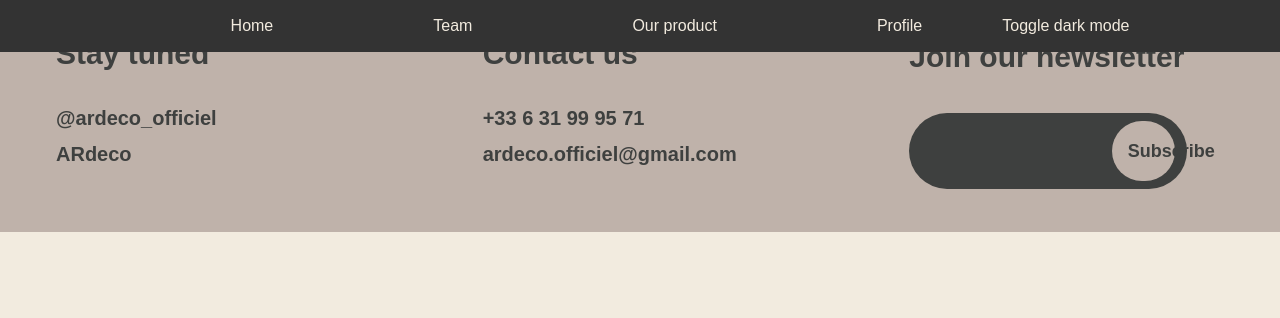
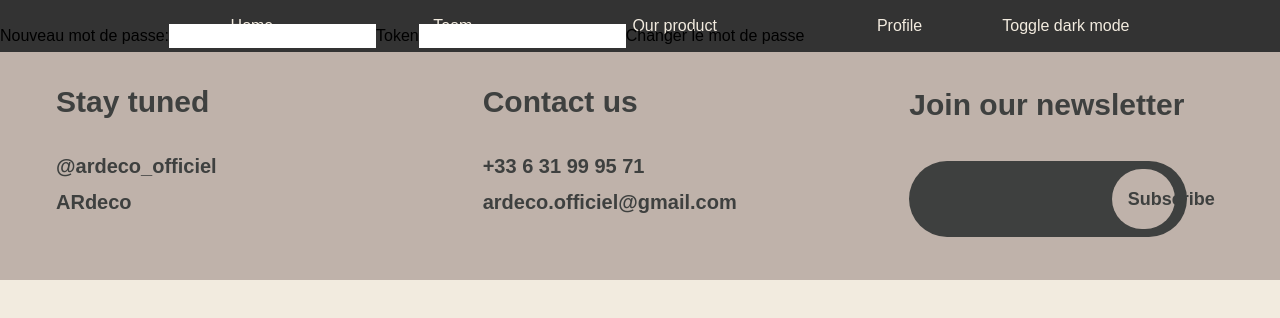
Before and after one commit to LemonieOff/ARDeco-web, a Nuxt app: page /reset in a window 1280 px wide. Shown: the top 318 px of the page. Built offline with nearby package versions, Linux system fonts and the light colour scheme; a web font is replaced by a local one.

Commit message:
[ADD] Add password protocol

```diff
--- a/package.json
+++ b/package.json
@@ -16,6 +16,7 @@
     "tailwindcss": "^3.2.7"
   },
   "dependencies": {
+    "axios": "^1.5.1",
     "three": "^0.151.2",
     "vue": "^3.2.47"
   }
--- /dev/null
+++ b/pages/change.vue
@@ -0,0 +1,42 @@
+<!-- EmailInput.vue -->
+<template>
+  <div>
+    <h1>Remplir l'adresse e-mail</h1>
+    <form @submit.prevent="submitEmail">
+      <label for="email">Adresse e-mail :</label>
+      <input type="email" id="email" v-model="email" required>
+      <button type="submit">Valider</button>
+    </form>
+  </div>
+</template>
+
+<script>
+import axios from 'axios';
+export default {
+  data() {
+    return {
+      email: '',
+    };
+  },
+  methods: {
+    submitEmail() {
+      axios.post('http://localhost:8000/reset', { email: this.email })
+        .then(response => {
+          // La requête a réussi, vous pouvez traiter la réponse ici
+          console.log('Réponse du serveur :', response.data);
+        })
+        .catch(error => {
+          // La requête a échoué, vous pouvez traiter l'erreur ici
+          console.error('Erreur lors de la requête :', error);
+        });
+      },
+  },
+};
+</script>
+
+<style scoped>
+form {
+  z-index: 999; /* Valeur à ajuster selon votre mise en page */
+  position: relative;
+}
+</style>
--- /dev/null
+++ b/pages/reset.vue
@@ -0,0 +1,49 @@
+<!-- ChangePassword.vue -->
+<template>
+  <div>
+    <h1>Changer le mot de passe</h1>
+    <form @submit.prevent="changePassword">
+
+      <label for="newPassword">Nouveau mot de passe:</label>
+      <input type="password" id="newPassword" v-model="newPassword" required>
+
+      <label for="token">Token</label>
+      <input type="password" id="token" v-model="token" required>
+
+      <button type="submit">Changer le mot de passe</button>
+    </form>
+  </div>
+</template>
+
+<script>
+import axios from 'axios';
+export default {
+  data() {
+    return {
+      newPassword: '',
+      token: '',
+    };
+  },
+  methods: {
+    changePassword() {
+      // Effectuer une requête POST vers le serveur avec axios
+      axios.post('http://localhost:8000/resetConfirm', { password: this.newPassword, token: this.token })
+        .then(response => {
+          // La requête a réussi, vous pouvez traiter la réponse ici
+          console.log('Réponse du serveur :', response.data);
+        })
+        .catch(error => {
+          // La requête a échoué, vous pouvez traiter l'erreur ici
+          console.error('Erreur lors de la requête :', error);
+        });
+    },
+  },
+};
+</script>
+
+<style scoped>
+form {
+  z-index: 999; /* Valeur à ajuster selon votre mise en page */
+  position: relative;
+}
+</style>
```
Also changed, not shown: 2 other files (tests, documents, lock files or other folders).
